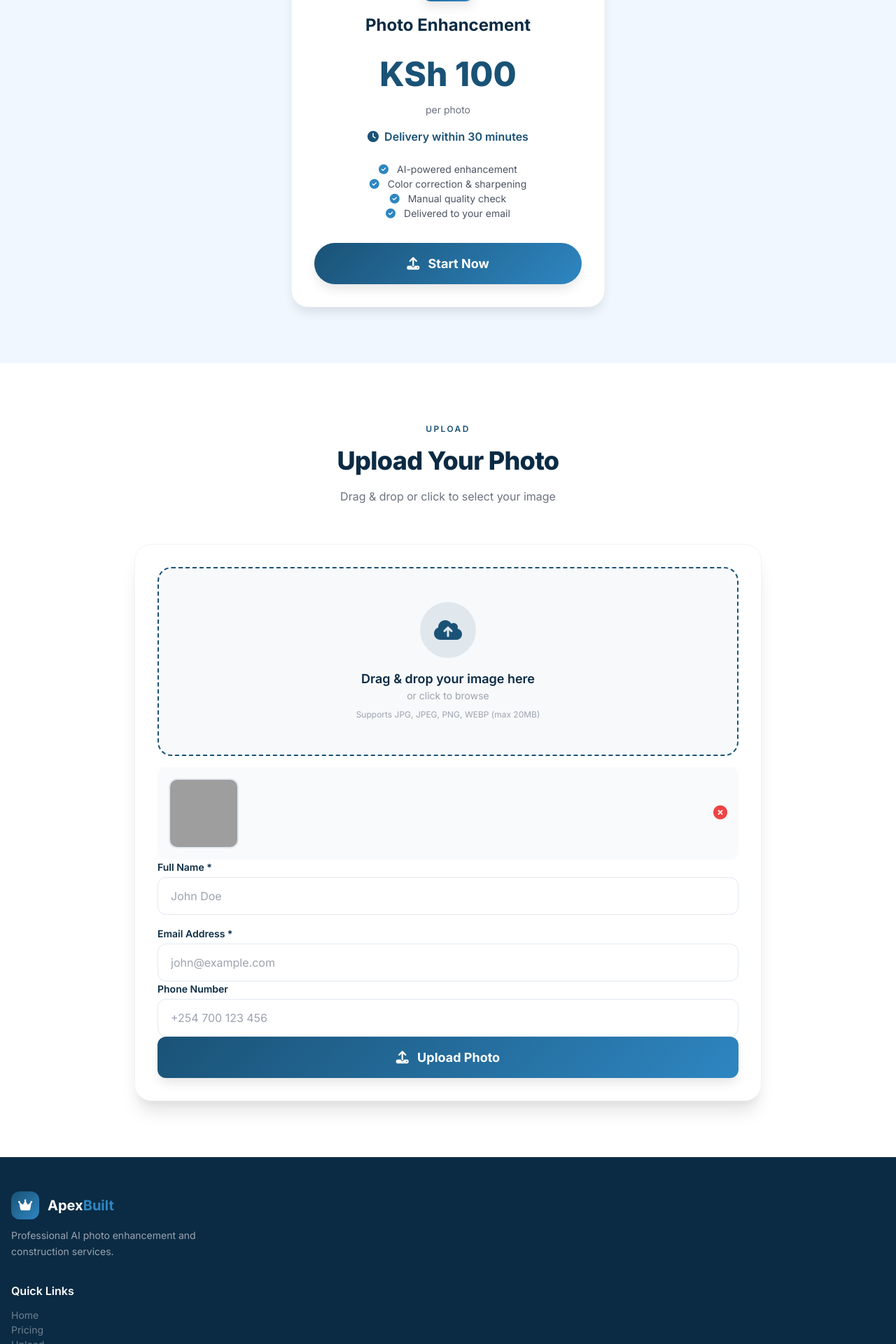
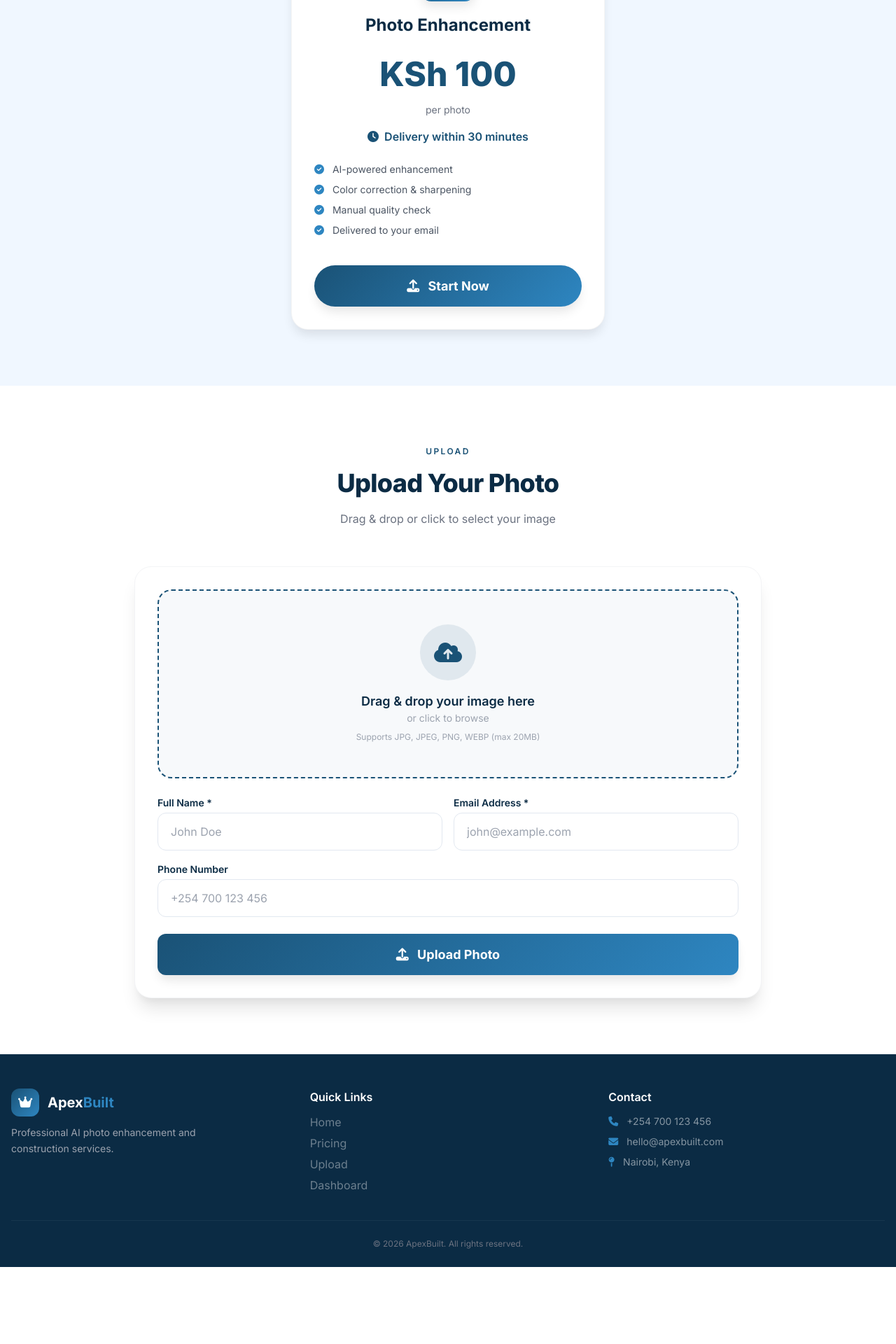
Before and after one commit to calvitec/photoen, a Flask app: page / in a window 1280 px wide. Shown: the part 960-2880 px from the top of the page at 70% size. After the commit the page ends 2770 px from the top, so only its background shows below. Run offline with Flask 3, Linux system fonts and the light colour scheme; some libraries are stand-ins or nearby versions; grey boxes are pictures that could not be loaded.

Commit message:
Update index.html

```diff
--- a/templates/index.html
+++ b/templates/index.html
@@ -106,20 +106,19 @@
             background: transparent;
             transition: all 0.3s ease;
             cursor: pointer;
+            padding: 16px 32px;
+            border-radius: 9999px;
+            font-weight: 700;
+            text-decoration: none;
+            display: inline-flex;
+            align-items: center;
+            gap: 8px;
         }
         .btn-outline:hover {
             background: #2e86c1;
             color: white;
             transform: translateY(-2px);
         }
-        .admin-link {
-            color: #2e86c1;
-            font-weight: 500;
-        }
-        .admin-link:hover {
-            color: white;
-        }
-        /* Footer styles */
         .footer-link {
             color: rgba(255,255,255,0.4);
             transition: all 0.3s ease;
@@ -127,6 +126,9 @@
         }
         .footer-link:hover {
             color: #2e86c1;
+        }
+        @media (max-width: 768px) {
+            .mobile-hidden { display: none; }
         }
     </style>
 </head>
@@ -150,14 +152,14 @@
                     </div>
                     <span style="font-size:20px; font-weight:bold; color:white;">Apex<span style="color:#2e86c1;">Built</span></span>
                 </a>
-                <div style="display:none; align-items:center; gap:24px; font-size:0.875rem;">
+                <div style="display:flex; align-items:center; gap:24px; font-size:0.875rem;">
                     <a href="#home" class="nav-link">Home</a>
                     <a href="#pricing" class="nav-link">Pricing</a>
                     <a href="#upload" class="nav-link">Upload</a>
-                    <a href="/admin" class="nav-link admin-link">Dashboard</a>
+                    <a href="/admin" class="nav-link" style="color:#2e86c1;">Dashboard</a>
                 </div>
                 <div style="display:flex; align-items:center; gap:12px;">
-                    <button onclick="document.getElementById('upload').scrollIntoView({behavior:'smooth'})" class="btn-primary" style="padding:8px 20px; border-radius:9999px; font-weight:600; font-size:0.875rem; box-shadow:0 10px 15px -3px rgba(0,0,0,0.1); display:none;">
+                    <button onclick="document.getElementById('upload').scrollIntoView({behavior:'smooth'})" class="btn-primary" style="padding:8px 20px; border-radius:9999px; font-weight:600; font-size:0.875rem; box-shadow:0 10px 15px -3px rgba(0,0,0,0.1);">
                         <i class="fas fa-upload" style="margin-right:6px;"></i> Upload
                     </button>
                 </div>
@@ -183,7 +185,7 @@
                     <button onclick="document.getElementById('upload').scrollIntoView({behavior:'smooth'})" class="btn-primary" style="padding:16px 32px; border-radius:9999px; font-weight:700; box-shadow:0 20px 25px -5px rgba(0,0,0,0.1); display:flex; align-items:center; gap:8px; font-size:1rem;">
                         <i class="fas fa-cloud-upload-alt"></i> Upload Now
                     </button>
-                    <a href="#pricing" class="btn-outline" style="padding:16px 32px; border-radius:9999px; font-weight:700; display:flex; align-items:center; gap:8px; font-size:1rem; text-decoration:none;">
+                    <a href="#pricing" class="btn-outline">
                         <i class="fas fa-tag"></i> Pricing
                     </a>
                 </div>
@@ -212,11 +214,11 @@
                             <i class="fas fa-clock"></i>
                             <span style="font-weight:600;">Delivery within 30 minutes</span>
                         </div>
-                        <div style="margin-top:24px; space-y:8px; font-size:0.875rem; color:#4b5563;">
-                            <p><i class="fas fa-check-circle" style="color:#2e86c1; margin-right:8px;"></i> AI-powered enhancement</p>
-                            <p><i class="fas fa-check-circle" style="color:#2e86c1; margin-right:8px;"></i> Color correction & sharpening</p>
-                            <p><i class="fas fa-check-circle" style="color:#2e86c1; margin-right:8px;"></i> Manual quality check</p>
-                            <p><i class="fas fa-check-circle" style="color:#2e86c1; margin-right:8px;"></i> Delivered to your email</p>
+                        <div style="margin-top:24px; text-align:left;">
+                            <p style="margin:8px 0; font-size:0.875rem; color:#4b5563;"><i class="fas fa-check-circle" style="color:#2e86c1; margin-right:8px;"></i> AI-powered enhancement</p>
+                            <p style="margin:8px 0; font-size:0.875rem; color:#4b5563;"><i class="fas fa-check-circle" style="color:#2e86c1; margin-right:8px;"></i> Color correction & sharpening</p>
+                            <p style="margin:8px 0; font-size:0.875rem; color:#4b5563;"><i class="fas fa-check-circle" style="color:#2e86c1; margin-right:8px;"></i> Manual quality check</p>
+                            <p style="margin:8px 0; font-size:0.875rem; color:#4b5563;"><i class="fas fa-check-circle" style="color:#2e86c1; margin-right:8px;"></i> Delivered to your email</p>
                         </div>
                         <button onclick="document.getElementById('upload').scrollIntoView({behavior:'smooth'})" class="btn-primary" style="margin-top:32px; width:100%; padding:16px; border-radius:9999px; font-weight:700; font-size:1.125rem; box-shadow:0 10px 15px -3px rgba(0,0,0,0.1);">
                             <i class="fas fa-upload" style="margin-right:8px;"></i> Start Now
@@ -242,12 +244,12 @@
                         <i class="fas fa-check-circle" style="color:#065f46; font-size:1.25rem; margin-top:2px;"></i>
                         <div>
                             <p style="font-weight:600; color:#065f46;">Your photo has been received!</p>
-                            <p style="font-size:0.875rem; color:#065f46/80;">Please complete payment. Once payment is confirmed, your photo will be manually enhanced and sent to your email.</p>
+                            <p style="font-size:0.875rem; color:#065f46;">Please complete payment. Once payment is confirmed, your photo will be manually enhanced and sent to your email.</p>
                         </div>
                     </div>
                 </div>
 
-                <form id="uploadForm" style="space-y:24px;" enctype="multipart/form-data">
+                <form id="uploadForm" enctype="multipart/form-data">
                     <div id="dropZone" class="drop-zone" style="padding:48px; text-align:center;">
                         <div style="display:flex; flex-direction:column; align-items:center; gap:16px;">
                             <div style="width:80px; height:80px; border-radius:50%; background:rgba(26,82,118,0.1); display:flex; align-items:center; justify-content:center; color:#1a5276; font-size:2rem;">
@@ -262,18 +264,18 @@
                         </div>
                     </div>
 
-                    <div id="thumbnailContainer" style="display:none; margin-top:16px; display:flex; align-items:center; gap:16px; padding:16px; background:#f9fafb; border-radius:12px;">
+                    <div id="thumbnailContainer" style="display:none; margin-top:16px; align-items:center; gap:16px; padding:16px; background:#f9fafb; border-radius:12px;">
                         <img id="thumbnailPreview" class="thumbnail-preview" src="#" alt="Preview" />
                         <div>
                             <p id="fileName" style="font-weight:600; color:#0b2b44;"></p>
                             <p id="fileSize" style="font-size:0.875rem; color:#9ca3af;"></p>
                         </div>
-                        <button type="button" id="removeFile" style="margin-left:auto; color:#ef4444; background:none; border:none; cursor:pointer;">
-                            <i class="fas fa-times-circle" style="font-size:1.25rem;"></i>
+                        <button type="button" id="removeFile" style="margin-left:auto; color:#ef4444; background:none; border:none; cursor:pointer; font-size:1.25rem;">
+                            <i class="fas fa-times-circle"></i>
                         </button>
                     </div>
 
-                    <div style="display:grid; grid-template-columns:1fr; gap:16px;">
+                    <div style="display:grid; grid-template-columns:1fr 1fr; gap:16px; margin-top:24px;">
                         <div>
                             <label style="font-size:0.875rem; font-weight:600; color:#0b2b44; display:block; margin-bottom:4px;">Full Name *</label>
                             <input type="text" name="name" placeholder="John Doe" class="contact-input" required />
@@ -283,12 +285,12 @@
                             <input type="email" name="email" placeholder="john@example.com" class="contact-input" required />
                         </div>
                     </div>
-                    <div>
+                    <div style="margin-top:16px;">
                         <label style="font-size:0.875rem; font-weight:600; color:#0b2b44; display:block; margin-bottom:4px;">Phone Number</label>
                         <input type="tel" name="phone" placeholder="+254 700 123 456" class="contact-input" />
                     </div>
 
-                    <button type="submit" class="btn-primary" style="width:100%; padding:16px; border-radius:12px; font-weight:700; font-size:1.125rem; box-shadow:0 10px 15px -3px rgba(0,0,0,0.1);">
+                    <button type="submit" class="btn-primary" style="width:100%; padding:16px; border-radius:12px; font-weight:700; font-size:1.125rem; box-shadow:0 10px 15px -3px rgba(0,0,0,0.1); margin-top:24px;">
                         <i class="fas fa-upload" style="margin-right:8px;"></i> Upload Photo
                     </button>
                 </form>
@@ -297,9 +299,9 @@
     </section>
 
     <!-- FOOTER -->
-    <footer style="background:#0b2b44; color:rgba(255,255,255,0.5); padding-top:48px; padding-bottom:24px; padding-left:16px; padding-right:16px; border-top:1px solid rgba(255,255,255,0.05);">
+    <footer style="background:#0b2b44; color:rgba(255,255,255,0.5); padding:48px 16px 24px; border-top:1px solid rgba(255,255,255,0.05);">
         <div style="max-width:1280px; margin:0 auto;">
-            <div style="display:grid; grid-template-columns:1fr; gap:32px;">
+            <div style="display:grid; grid-template-columns:repeat(auto-fit, minmax(200px, 1fr)); gap:32px;">
                 <div>
                     <div style="display:flex; align-items:center; gap:12px; margin-bottom:12px;">
                         <div style="width:40px; height:40px; border-radius:12px; background:linear-gradient(135deg, #1a5276, #2e86c1); display:flex; align-items:center; justify-content:center; color:white; font-size:1.125rem;"><i class="fas fa-crown"></i></div>
@@ -309,19 +311,19 @@
                 </div>
                 <div>
                     <h4 style="color:white; font-weight:600; font-size:1rem; margin-bottom:12px;">Quick Links</h4>
-                    <ul style="space-y:6px; font-size:0.875rem;">
-                        <li><a href="#home" class="footer-link">Home</a></li>
-                        <li><a href="#pricing" class="footer-link">Pricing</a></li>
-                        <li><a href="#upload" class="footer-link">Upload</a></li>
-                        <li><a href="/admin" class="footer-link">Dashboard</a></li>
+                    <ul style="list-style:none; padding:0; margin:0;">
+                        <li style="margin:6px 0;"><a href="#home" class="footer-link">Home</a></li>
+                        <li style="margin:6px 0;"><a href="#pricing" class="footer-link">Pricing</a></li>
+                        <li style="margin:6px 0;"><a href="#upload" class="footer-link">Upload</a></li>
+                        <li style="margin:6px 0;"><a href="/admin" class="footer-link">Dashboard</a></li>
                     </ul>
                 </div>
                 <div>
                     <h4 style="color:white; font-weight:600; font-size:1rem; margin-bottom:12px;">Contact</h4>
-                    <ul style="space-y:8px; font-size:0.875rem;">
-                        <li style="display:flex; align-items:flex-start; gap:12px;"><i class="fas fa-phone" style="color:#2e86c1; margin-top:4px;"></i><span>+254 700 123 456</span></li>
-                        <li style="display:flex; align-items:flex-start; gap:12px;"><i class="fas fa-envelope" style="color:#2e86c1; margin-top:4px;"></i><span>hello@apexbuilt.com</span></li>
-                        <li style="display:flex; align-items:flex-start; gap:12px;"><i class="fas fa-map-pin" style="color:#2e86c1; margin-top:4px;"></i><span>Nairobi, Kenya</span></li>
+                    <ul style="list-style:none; padding:0; margin:0; font-size:0.875rem;">
+                        <li style="display:flex; align-items:flex-start; gap:12px; margin:8px 0;"><i class="fas fa-phone" style="color:#2e86c1; margin-top:4px;"></i><span>+254 700 123 456</span></li>
+                        <li style="display:flex; align-items:flex-start; gap:12px; margin:8px 0;"><i class="fas fa-envelope" style="color:#2e86c1; margin-top:4px;"></i><span>hello@apexbuilt.com</span></li>
+                        <li style="display:flex; align-items:flex-start; gap:12px; margin:8px 0;"><i class="fas fa-map-pin" style="color:#2e86c1; margin-top:4px;"></i><span>Nairobi, Kenya</span></li>
                     </ul>
                 </div>
             </div>
```
